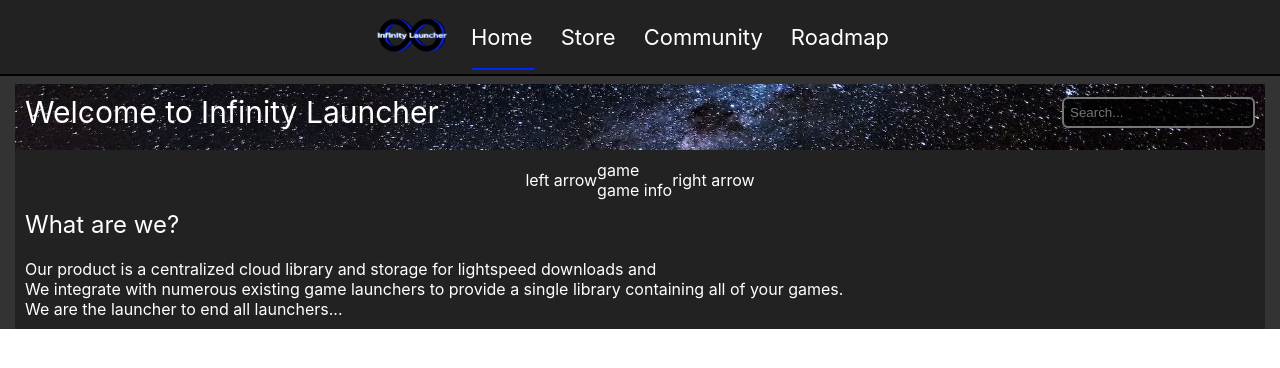
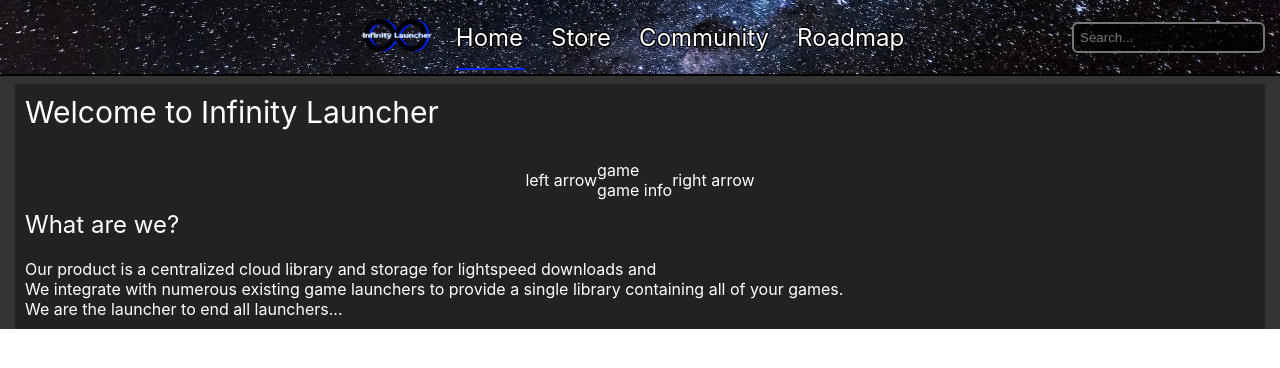
Before and after one commit to jacksonmccoy11/infinity-launcher, a React (Create React App) app: page /home in a window 1280 px wide. Shown: the top 368 px of the page. Built offline with nearby package versions, Linux system fonts and the light colour scheme.

Commit message:
more nav updates

```diff
--- a/src/modules/home/home.layout.jsx
+++ b/src/modules/home/home.layout.jsx
@@ -1,6 +1,5 @@
 import React from 'react';
 import { css } from '@emotion/css';
-import space from '../../media/space.jpg'
 import Slideshow from './home.image.slideshow';
 
 const HomeLayout = () => {
@@ -8,7 +7,6 @@
     return <div className={styles.homeContent}>
         <div className={styles.titleBar}>
             <div className={styles.title}>Welcome to Infinity Launcher</div>
-            <input className={styles.input} type='text' placeholder='Search...' />
         </div>
         <Slideshow />
         <div className={styles.subtitle}>
@@ -37,16 +35,6 @@
     info: css`
         padding: 10px;
     `,
-    input: css`
-        align-self: center;
-        margin-right: 10px;
-        color: white;
-        background-color: rgba(0, 0, 0, 0.65);
-        border-style: solid;
-        border-width: 2px 2px 2px 2px;
-        border-radius: 6px;
-        padding: 6px;
-    `,
     subtitle: css`
         font-size: 24px;
         padding: 10px;
@@ -55,8 +43,6 @@
         display: flex;
         flex-grow: 1;
         flex-direction: row;
-        background-image: url(${space});
-        background-size: cover;
         padding-top: 10px;
         padding-bottom: 20px;
         justify-content: space-between;
--- a/src/modules/navigation/navigation.jsx
+++ b/src/modules/navigation/navigation.jsx
@@ -3,6 +3,7 @@
 import { Link, useLocation } from 'react-router-dom';
 import logo from '../../media/infinity-logo-icon.png';
 import history from '../redux/history';
+import space from '../../media/space.jpg'
 
 const PAGES = [
     {
@@ -64,13 +65,31 @@
                 </div>
             })}
         </div>
+        <input className={styles.input} type='text' placeholder='Search...' />
     </div>;
 };
 
 const styles = {
+    input: css`
+        right: 5px;
+        position: absolute;
+        align-self: center;
+        margin-right: 10px;
+        color: white;
+        background-color: rgba(0, 0, 0, 0.65);
+        border-style: solid;
+        border-width: 2px 2px 2px 2px;
+        border-radius: 6px;
+        padding: 6px;
+    `,
     link: css `
         color: white;
         text-decoration: none;
+        text-shadow:
+            -1px -1px 0 #000,
+            1px -1px 0 #000,
+            -1px 1px 0 #000,
+            1px 1px 0 #000;
     `,
     linkContainer: css`
         display: flex;
@@ -90,6 +109,8 @@
         top: 0;
         width: 100%;
         border-bottom: 2px solid black;
+        background-image: url(${space});
+        background-size: cover;
     `,
     navigationButton: css `
         position: relative;
@@ -101,7 +122,7 @@
     `,
     navigationButtons: css `
         height: 74px;
-        font-size: 22px;
+        font-size: 24px;
         display: flex;
         flex-direction: row;
     `,
```
